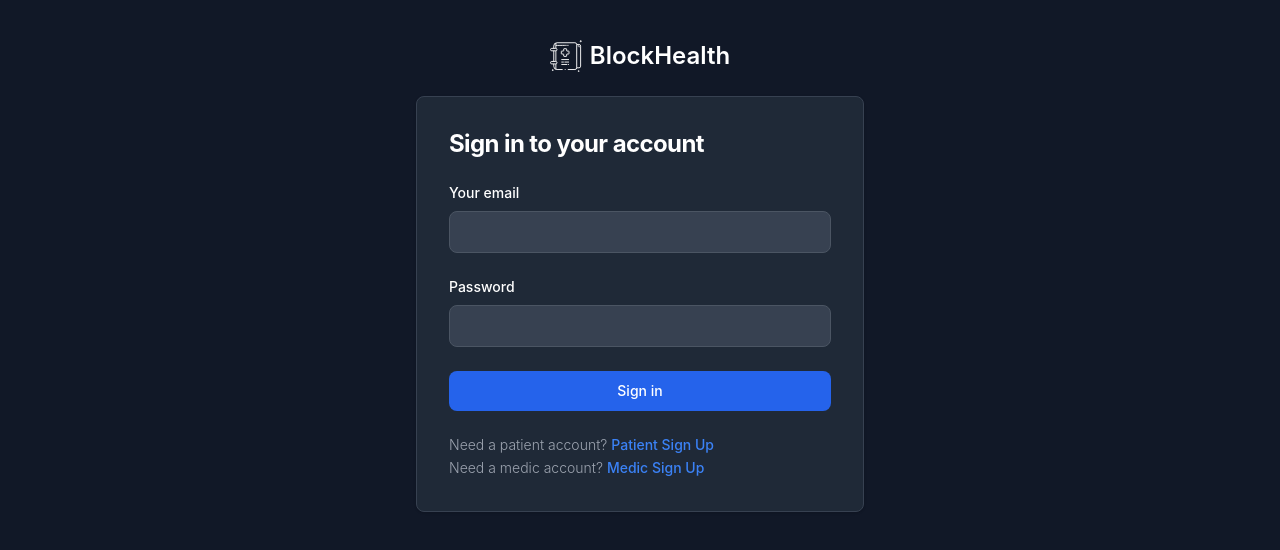
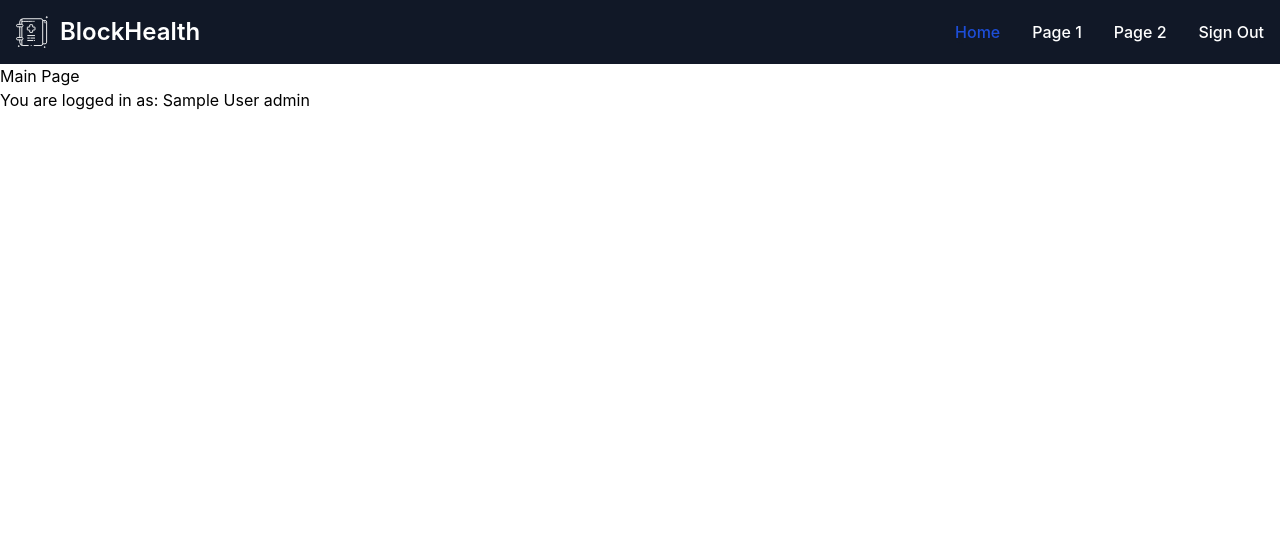
Before and after one commit to lucian606/BlockHealth-Frontend, a React (Vite) app: page / in a window 1280 px wide. Shown: the top 550 px of the page. Built offline with nearby package versions, Linux system fonts and the light colour scheme; sample sign-in values are in the browser's storage.

Commit message:
Add private routes

```diff
--- a/src/App.tsx
+++ b/src/App.tsx
@@ -4,6 +4,7 @@ import MedicRegisterPage from "./pages/MedicRegisterPage";
 import LoginPage from "./pages/LoginPage";
 import MainPage from "./pages/MainPage";
 import { Routes, Route } from "react-router-dom";
+import PrivateRoute from "./components/PrivateRoute";
 
 function App() {
 	return (
@@ -14,8 +15,15 @@ function App() {
 					element={<PatientRegisterPage />}
 				/>
 				<Route path="/medic-signup" element={<MedicRegisterPage />} />
-				<Route path="/" element={<LoginPage />} />
-				<Route path="/home" element={<MainPage />} />
+				<Route path="/login" element={<LoginPage />} />
+				<Route
+					path="/"
+					element={
+						<PrivateRoute>
+							<MainPage />
+						</PrivateRoute>
+					}
+				/>
 			</Routes>
 		</div>
 	);
--- a/src/components/Navbar.tsx
+++ b/src/components/Navbar.tsx
@@ -7,7 +7,6 @@ interface NavbarProps {
 }
 
 function navbarPage(page: string, route: string, currentPage: string) {
-	console.log(page, route, currentPage);
 	if (page === currentPage) {
 		return (
 			<Link
@@ -73,7 +72,7 @@ export default function Navbar(props: NavbarProps) {
 				>
 					<ul className="font-medium flex flex-col p-4 md:p-0 mt-4 border border-gray-700 rounded-lg bg-gray-80 md:flex-row md:space-x-8 rtl:space-x-reverse md:mt-0 md:border-0 md:bg-gray-900">
 						{props.pages.map((page, index) => (
-							<li key={new Date().getTime()}>
+							<li key={index}>
 								{navbarPage(
 									page,
 									props.routes[index],
--- /dev/null
+++ b/src/components/PrivateRoute.tsx
@@ -0,0 +1,8 @@
+import React from "react";
+import { Navigate } from "react-router-dom";
+import { useAuth } from "../contexts/AuthContext";
+
+export default function PrivateRoute({ children }: any) {
+	const { isAuthenticatd } = useAuth();
+	return isAuthenticatd() ? children : <Navigate to="/login" />;
+}
--- /dev/null
+++ b/src/contexts/AuthContext.tsx
@@ -0,0 +1,76 @@
+import React, { createContext, useContext, useState } from "react";
+
+interface User {
+	id: string;
+	email: string;
+	name: string;
+	role: "medic" | "patient";
+}
+
+interface Medic extends User {
+	role: "medic";
+	licenseNumber: string;
+	speciality: string;
+}
+
+interface Patient extends User {
+	role: "patient";
+}
+
+interface AuthContextData {
+	user: User | null;
+	isAuthenticatd: () => boolean;
+	signIn: (jwtToken: string) => void;
+	signOut(): void;
+}
+
+const AuthContext = createContext<AuthContextData>({} as AuthContextData);
+
+export const useAuth = () => {
+	return useContext(AuthContext);
+};
+
+interface AuthProviderProps {
+	children: React.ReactNode;
+}
+
+export const AuthProvider = ({ children }: AuthProviderProps) => {
+	const [user, setUser] = useState<User | null>(() => {
+		console.log("Initializing user");
+		let jwt = localStorage.getItem("token");
+		if (jwt) {
+			console.log("Found token in local storage");
+			const user: User = JSON.parse(atob(jwt.split(".")[1]));
+			return user;
+		}
+		jwt = sessionStorage.getItem("token");
+		if (jwt) {
+			console.log("Found token in session storage");
+			const user: User = JSON.parse(atob(jwt.split(".")[1]));
+			return user;
+		}
+		return null;
+	});
+
+	const isAuthenticatd = () => {
+		console.log("Checking if authenticated");
+		return user !== null ? true : false;
+	};
+
+	const signIn = (jwtToken: string) => {
+		console.log("Signing in");
+		console.log(jwtToken);
+		sessionStorage.setItem("token", jwtToken);
+		console.log(user);
+	};
+
+	const signOut = () => {
+		setUser(null);
+	};
+
+	return (
+		<AuthContext.Provider value={{ user, isAuthenticatd, signIn, signOut }}>
+			{children}
+		</AuthContext.Provider>
+	);
+};
--- a/src/main.tsx
+++ b/src/main.tsx
@@ -3,11 +3,14 @@ import ReactDOM from "react-dom/client";
 import App from "./App.tsx";
 import "./index.css";
 import { BrowserRouter } from "react-router-dom";
+import { AuthProvider } from "./contexts/AuthContext.tsx";
 
 ReactDOM.createRoot(document.getElementById("root")!).render(
 	<React.StrictMode>
-		<BrowserRouter>
-			<App />
-		</BrowserRouter>
+		<AuthProvider>
+			<BrowserRouter>
+				<App />
+			</BrowserRouter>
+		</AuthProvider>
 	</React.StrictMode>
 );
--- a/src/pages/LoginPage.tsx
+++ b/src/pages/LoginPage.tsx
@@ -4,11 +4,14 @@ import axios from "axios";
 import { Link } from "react-router-dom";
 import ErrorCard from "../components/ErrorCard";
 import { useState } from "react";
+import { useAuth } from "../contexts/AuthContext";
 
 export default function LoginPage() {
 	const emailRef = useRef<HTMLInputElement>(null);
 	const passwordRef = useRef<HTMLInputElement>(null);
 	const [error, setError] = useState<string>("");
+	const { isAuthenticatd, signIn } = useAuth();
+	console.log(isAuthenticatd());
 
 	function handleSubmit(e: React.FormEvent<HTMLFormElement>) {
 		e.preventDefault();
@@ -26,7 +29,7 @@ export default function LoginPage() {
 			.then((res) => {
 				if (res.status === 200) {
 					setError("");
-					sessionStorage.setItem("token", res.data.token);
+					signIn(res.data.token);
 					window.location.href = "/home";
 				}
 			})
--- a/src/pages/MainPage.tsx
+++ b/src/pages/MainPage.tsx
@@ -1,11 +1,29 @@
 import Navbar from "../components/Navbar";
+import { useAuth } from "../contexts/AuthContext";
 
 export default function MainPage() {
+	const { user } = useAuth();
+	// Cast user to the correct type
+	const newUser = user as User;
+
 	return (
-		<Navbar
-			pages={["Home", "Page 1", "Page 2", "Sign Out"]}
-			routes={["/home", "/medic-signup", "patient-signup", "/sign-out"]}
-			currentPage="Home"
-		/>
+		<div>
+			<Navbar
+				pages={["Home", "Page 1", "Page 2", "Sign Out"]}
+				routes={["/home", "/medic-signup", "patient-signup", "/login"]}
+				currentPage="Home"
+			/>
+			<h1>Main Page</h1>
+			<p>
+				{" "}
+				You are logged in as: {user?.name} {user?.role}{" "}
+			</p>
+			{user?.role === "medic" && (
+				<div>
+					<p>License Number: {(user as Medic).licenseNumber}</p>
+					<p>Specialty: {(user as Medic).specialty}</p>
+				</div>
+			)}
+		</div>
 	);
 }
--- a/src/pages/MedicRegisterPage.tsx
+++ b/src/pages/MedicRegisterPage.tsx
@@ -49,7 +49,7 @@ export default function MedicRegisterPage() {
 			.then((res) => {
 				if (res.status === 201) {
 					setError("");
-					navigate("/");
+					navigate("/login");
 				} else {
 					console.log("Response not 201");
 					console.log(res);
@@ -191,7 +191,7 @@ export default function MedicRegisterPage() {
 								Already have an account?{" "}
 								<Link
 									className="font-medium text-primary-500 hover:underline"
-									to="/"
+									to="/login"
 								>
 									Login here
 								</Link>
--- a/src/pages/PatientRegisterPage.tsx
+++ b/src/pages/PatientRegisterPage.tsx
@@ -43,7 +43,7 @@ export default function PatientRegisterPage() {
 			.then((res) => {
 				if (res.status === 201) {
 					setError("");
-					navigate("/");
+					navigate("/login");
 				} else {
 					console.log("Response not 201");
 					console.log(res);
@@ -152,7 +152,7 @@ export default function PatientRegisterPage() {
 								Already have an account?{" "}
 								<Link
 									className="font-medium text-primary-500 hover:underline"
-									to="/"
+									to="/login"
 								>
 									Login here
 								</Link>
```
